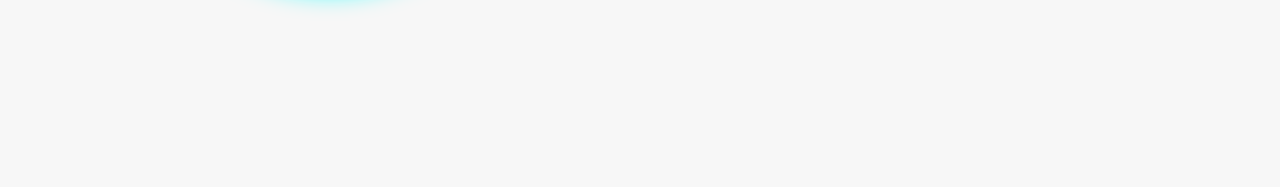
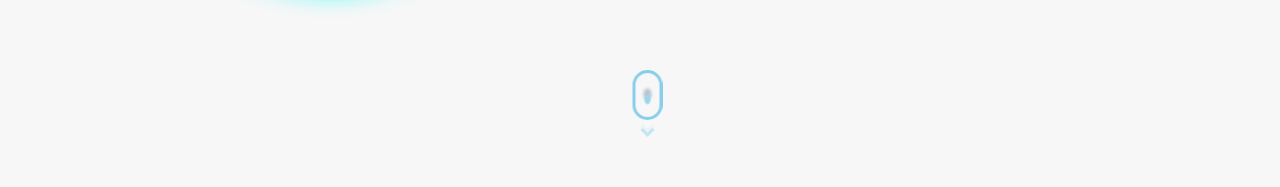
Before and after one commit to Brianali-codes/Brian-Ali, a React (Vite) app: page / in a window 1280 px wide. Shown: the part 584-771 px from the top of the page. Built offline with nearby package versions, Linux system fonts and the light colour scheme.

Commit message:
add scroll indicator

```diff
--- /dev/null
+++ b/src/components/scroller.jsx
@@ -0,0 +1,107 @@
+import React from 'react';
+import styled from 'styled-components';
+
+const ScrollDownIndicator = () => {
+  return (
+    <StyledWrapper>
+      <div className="scrolldown" style={{ '--color': 'skyblue' }}>
+        <div className="chevrons">
+          <div className="chevrondown" />
+          <div className="chevrondown" />
+        </div>
+      </div>
+    </StyledWrapper>
+  );
+};
+
+const StyledWrapper = styled.div`
+  .scrolldown {
+    --color: white;
+    --sizeX: 30px;
+    --sizeY: 50px;
+    position: relative;
+    width: var(--sizeX);
+    height: var(--sizeY);
+    margin-left: calc(var(--sizeX) / 2);
+    border: calc(var(--sizeX) / 10) solid var(--color);
+    border-radius: 50px;
+    box-sizing: border-box;
+    margin-bottom: 16px;
+    cursor: pointer;
+  }
+
+  .scrolldown::before {
+    content: "";
+    position: absolute;
+    bottom: 30px;
+    left: 50%;
+    width: 6px;
+    height: 6px;
+    margin-left: -3px;
+    background-color: var(--color);
+    border-radius: 100%;
+    animation: scrolldown-anim 2s infinite;
+    box-sizing: border-box;
+    box-shadow: 0px -5px 3px 1px #2a547066;
+  }
+
+  @keyframes scrolldown-anim {
+    0% {
+      opacity: 0;
+      height: 6px;
+    }
+    40% {
+      opacity: 1;
+      height: 10px;
+    }
+    80% {
+      transform: translate(0, 20px);
+      height: 10px;
+      opacity: 0;
+    }
+    100% {
+      height: 3px;
+      opacity: 0;
+    }
+  }
+
+  .chevrons {
+    padding: 6px 0 0 0;
+    margin-left: -3px;
+    margin-top: 48px;
+    width: 30px;
+    display: flex;
+    flex-direction: column;
+    align-items: center;
+  }
+
+  .chevrondown {
+    margin-top: -6px;
+    position: relative;
+    border: solid var(--color);
+    border-width: 0 3px 3px 0;
+    display: inline-block;
+    width: 10px;
+    height: 10px;
+    transform: rotate(45deg);
+  }
+
+  .chevrondown:nth-child(odd) {
+    animation: pulse54012 500ms ease infinite alternate;
+  }
+
+  .chevrondown:nth-child(even) {
+    animation: pulse54012 500ms ease infinite alternate 250ms;
+  }
+
+  @keyframes pulse54012 {
+    from {
+      opacity: 0;
+    }
+    to {
+      opacity: 0.5;
+    }
+  }
+`;
+
+export default ScrollDownIndicator;
--- a/src/herosection.jsx
+++ b/src/herosection.jsx
@@ -5,7 +5,7 @@ import { faEnvelope } from '@fortawesome/free-solid-svg-icons';
 import { faGithub, faInstagram } from '@fortawesome/free-brands-svg-icons';
 import { faToggleOff, faToggleOn, faBriefcase } from '@fortawesome/free-solid-svg-icons';
 import { motion } from 'framer-motion';
-
+import ScrollDownIndicator from './components/scroller';
 
 export default function Herosection() {
     const texts = ["Web developer.", 'Front-end Developer.', 'Freelance Developer.'];
@@ -54,6 +54,7 @@ export default function Herosection() {
     };
 
     return (
+        <div className='relative flex flex-cl h-screen justify-center items-center'>
             <div id='HOME' className="HS flex flex-row justify-center p-10 items-center w-full gap-5">
 
                 <motion.div
@@ -132,7 +133,7 @@ export default function Herosection() {
                             </a>
 
                             <a href="mailto:brianali427@gmail.com">
-                        <FontAwesomeIcon icon={faEnvelope} size="2x" className='text-black hover:text-cyan-400 hover:cursor-pointer duration-500 dark:text-white dark:hover:text-cyan-300'/>
+                                <FontAwesomeIcon icon={faEnvelope} size="2x" className='text-black hover:text-cyan-400 hover:cursor-pointer duration-500 dark:text-white dark:hover:text-cyan-300' />
                             </a>
                         </div>
 
@@ -141,7 +142,15 @@ export default function Herosection() {
                 </div>
 
                 <FontAwesomeIcon icon={darkMode ? faToggleOn : faToggleOff} id='Toggler' size='2x' onClick={toggleDarkMode} className='text-black dark:text-white' />
-            <FontAwesomeIcon icon={faBriefcase} id='Pf' size='2x' className='text-black dark:text-white'/>
+                <FontAwesomeIcon icon={faBriefcase} id='Pf' size='2x' className='text-black dark:text-white' />
+
+
+
+            </div>
+            <div className="absolute bottom-20 left-1/2 transform -translate-x-1/2">
+                <ScrollDownIndicator />
+            </div>
+
         </div>
     );
 }
```
Lines whose indentation alone changed are shown as unchanged.
